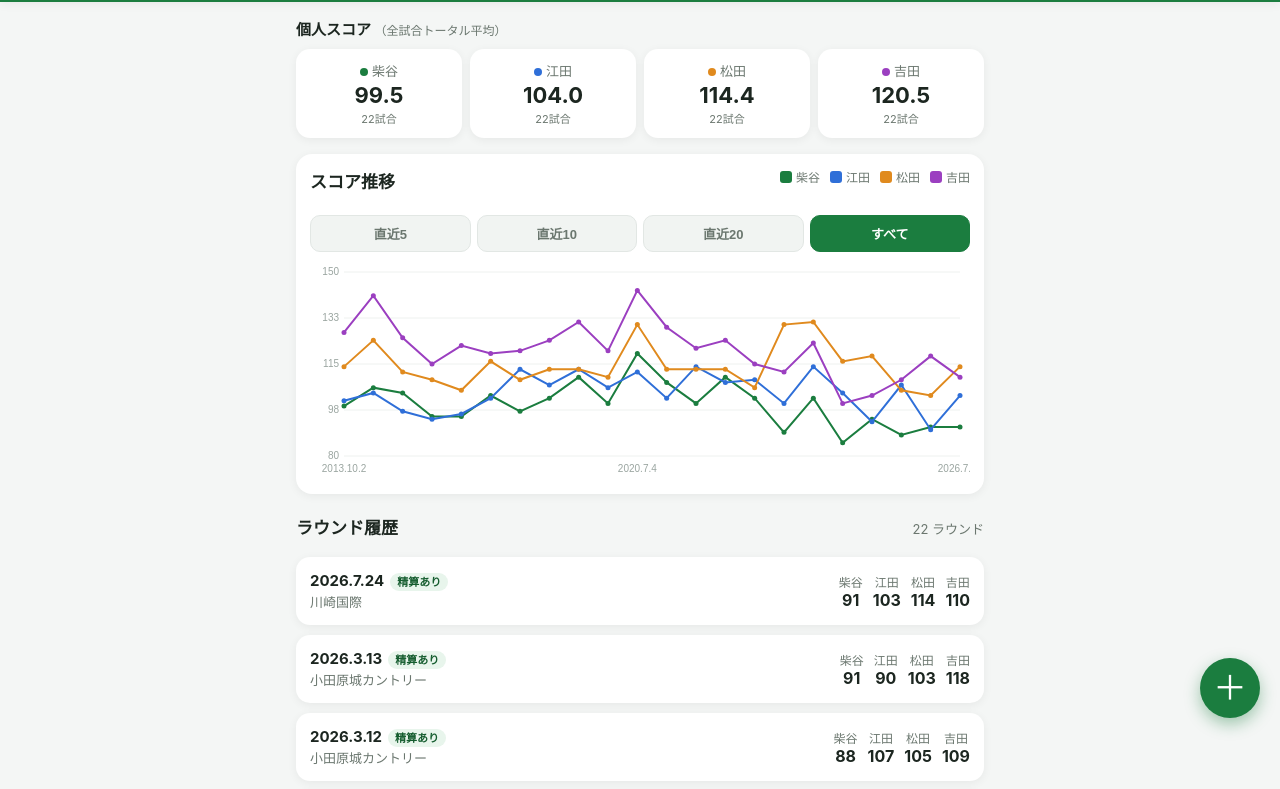
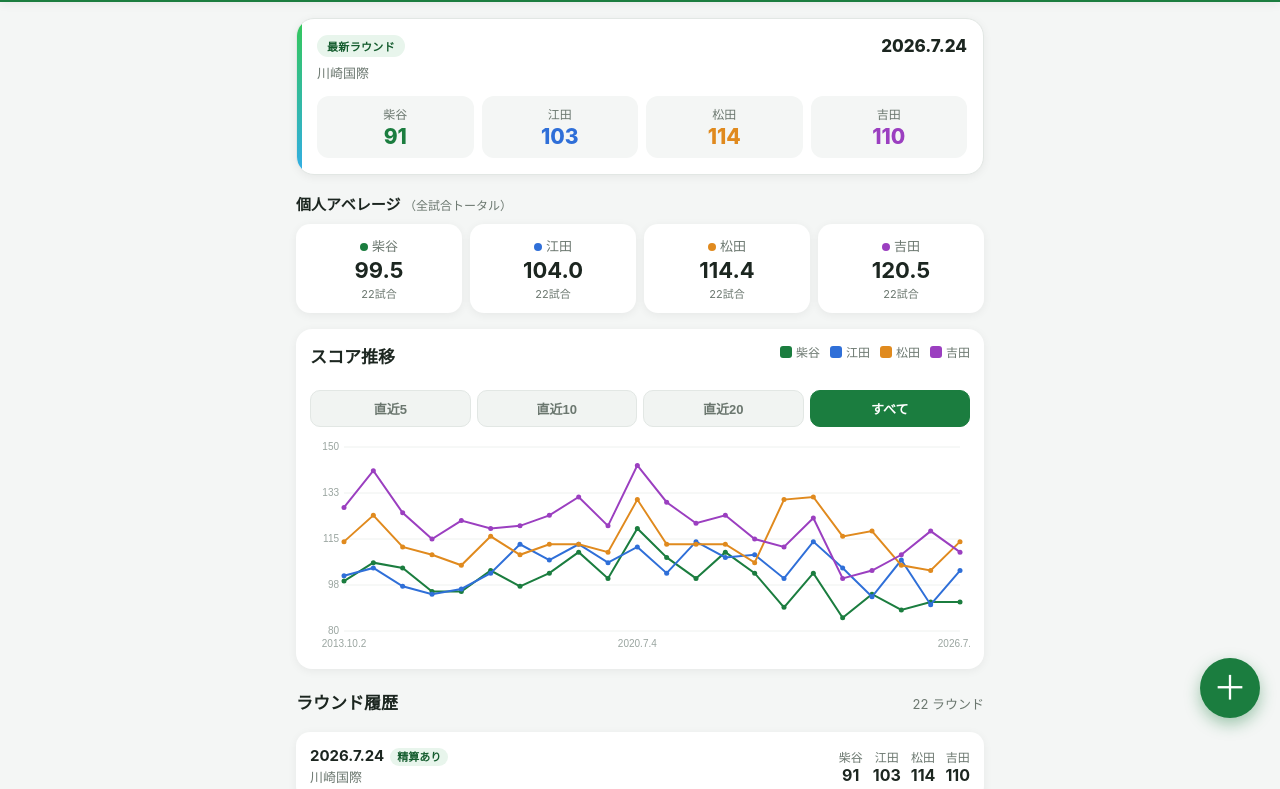
Before and after one commit to junjun5429-debug/GOLF-SCORE, a plain HTML site: page index.html in a window 1280 px wide. Shown: the part 62-851 px from the top of the page. Drawn offline with Linux system fonts and the light colour scheme.

Commit message:
Add files via upload

```diff
--- a/app.js
+++ b/app.js
@@ -229,10 +229,34 @@ function showView(name) {
 /* ---------- 一覧画面 ---------- */
 function renderList() {
   const rounds = sortedRounds();
+  renderLatest(rounds);
   renderStats(rounds);
   renderRangeTabs();
   renderChart(rounds);
   renderRoundList(rounds);
+}
+
+function renderLatest(rounds) {
+  const el = $('#latest-round');
+  if (!el) return;
+  if (!rounds.length) {
+    el.innerHTML = '';
+    return;
+  }
+  const r = rounds[rounds.length - 1];
+  const scores = state.members
+    .map((m, i) => `<div class="lc-s"><span class="nm">${m}</span><b style="color:${MEMBER_HEX[i % 4]}">${num(r.players[m].score) || '-'}</b></div>`)
+    .join('');
+  el.innerHTML = `
+    <div class="latest-card">
+      <div class="lc-head">
+        <span class="lc-label">最新ラウンド</span>
+        <span class="lc-date">${fmtDate(r.date)}</span>
+      </div>
+      <div class="lc-course">${r.course || 'コース未設定'}</div>
+      <div class="lc-scores">${scores}</div>
+    </div>`;
+  el.onclick = () => openDetail(r.id);
 }
 
 function renderRangeTabs() {
@@ -245,9 +269,9 @@ function renderStats(rounds) {
   const grid = $('#stats-grid');
   grid.innerHTML = '';
   const rangeN = chartRange === 'all' ? null : parseInt(chartRange, 10);
-  const label = chartRange === 'all' ? '全試合トータル平均' : `直近${chartRange}試合平均`;
+  const label = chartRange === 'all' ? '全試合トータル' : `直近${chartRange}試合`;
   const title = $('.stats-title');
-  if (title) title.innerHTML = `個人スコア <span class="muted">（${label}）</span>`;
+  if (title) title.innerHTML = `個人アベレージ <span class="muted">（${label}）</span>`;
   state.members.forEach((m, i) => {
     let scores = rounds.map((r) => num(r.players[m] && r.players[m].score)).filter((s) => s > 0);
     if (rangeN) scores = scores.slice(-rangeN);
@@ -780,7 +804,14 @@ async function pullSharedData() {
     alert('最新データが見つかりませんでした。\nまだ公開していない場合は、先に「公開用データを書き出す」または自動同期の設定を行ってください。');
     return;
   }
-  if (!confirm(`サーバーの最新データ（${shared.rounds.length}ラウンド）に置き換えます。\nこの端末の現在のデータ（${state.rounds.length}ラウンド）は上書きされます。よろしいですか？`)) {
+  const serverCount = shared.rounds.length;
+  const localCount = state.rounds.length;
+  // サーバーが同数または少ない場合は上書きしない（新しいデータが無いとみなす）
+  if (serverCount <= localCount) {
+    toast(`すでに最新です（サーバー ${serverCount} / この端末 ${localCount} ラウンド）`);
+    return;
+  }
+  if (!confirm(`サーバーに新しいデータがあります（サーバー ${serverCount} / この端末 ${localCount} ラウンド）。\n最新データに更新しますか？`)) {
     return;
   }
   state = shared;
--- a/index.html
+++ b/index.html
@@ -6,15 +6,15 @@
   <meta name="theme-color" content="#1b7d3f" />
   <meta name="apple-mobile-web-app-capable" content="yes" />
   <meta name="apple-mobile-web-app-status-bar-style" content="black-translucent" />
-  <meta name="apple-mobile-web-app-title" content="ゴルフスコア" />
+  <meta name="apple-mobile-web-app-title" content="ゴルフぐるーぶ" />
   <link rel="manifest" href="manifest.webmanifest" />
   <link rel="apple-touch-icon" href="icons/apple-touch-icon-180.png" />
   <link rel="stylesheet" href="styles.css" />
-  <title>ゴルフスコア管理</title>
+  <title>ゴルフぐるーぶ</title>
 </head>
 <body>
   <header class="app-header">
-    <h1>⛳ ゴルフスコア</h1>
+    <h1>⛳ ゴルフぐるーぶ</h1>
     <div class="header-actions">
       <button id="btn-sync" class="icon-btn" aria-label="最新データを取得">🔄</button>
       <button id="btn-settings" class="icon-btn" aria-label="設定">⚙️</button>
@@ -24,7 +24,8 @@
   <main id="app">
     <!-- ラウンド一覧 -->
     <section id="view-list" class="view">
-      <h2 class="stats-title">個人スコア <span class="muted">（全試合トータル平均）</span></h2>
+      <div id="latest-round"></div>
+      <h2 class="stats-title">個人アベレージ <span class="muted">（全試合トータル）</span></h2>
       <div class="stats-grid" id="stats-grid"></div>
       <div class="chart-card">
         <div class="chart-head">
--- a/styles.css
+++ b/styles.css
@@ -60,6 +60,34 @@ main { padding: 16px 16px 96px; max-width: 720px; margin: 0 auto; }
 
 h2 { font-size: 17px; margin: 0 0 10px; }
 .muted { color: var(--muted); font-size: 13px; }
+
+/* latest round */
+.latest-card {
+  position: relative;
+  background: #fff;
+  border: 1px solid var(--border);
+  border-radius: 18px;
+  padding: 16px 16px 16px 20px;
+  box-shadow: var(--shadow);
+  margin-bottom: 18px;
+  cursor: pointer;
+  overflow: hidden;
+}
+.latest-card::before {
+  content: '';
+  position: absolute;
+  left: 0; top: 0; bottom: 0;
+  width: 5px;
+  background: linear-gradient(180deg, #34c759, #32ade6);
+}
+.latest-card .lc-head { display:flex; align-items:center; justify-content:space-between; }
+.latest-card .lc-label { font-size:11px; font-weight:700; color:var(--green-dark); background:var(--green-light); padding:3px 10px; border-radius:999px; letter-spacing:.03em; }
+.latest-card .lc-date { font-size:17px; font-weight:800; color:var(--text); }
+.latest-card .lc-course { font-size:13px; color:var(--muted); margin-top:6px; }
+.latest-card .lc-scores { display:flex; gap:8px; margin-top:14px; }
+.latest-card .lc-s { flex:1; text-align:center; background:var(--bg); border-radius:12px; padding:9px 4px; }
+.latest-card .lc-s .nm { font-size:12px; color:var(--muted); display:block; margin-bottom:2px; }
+.latest-card .lc-s b { font-size:21px; font-weight:800; }
 
 /* stats */
 .stats-title { font-size: 15px; margin: 0 0 10px; }
--- a/sw.js
+++ b/sw.js
@@ -1,5 +1,5 @@
 /* ゴルフスコア管理 - Service Worker (オフライン対応) */
-const CACHE = 'golf-score-v8';
+const CACHE = 'golf-score-v12';
 const ASSETS = [
   './',
   './index.html',
```
Also changed, not shown: manifest.webmanifest.
